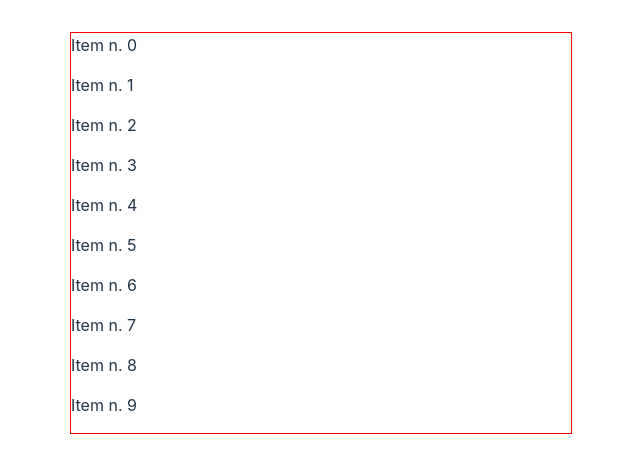
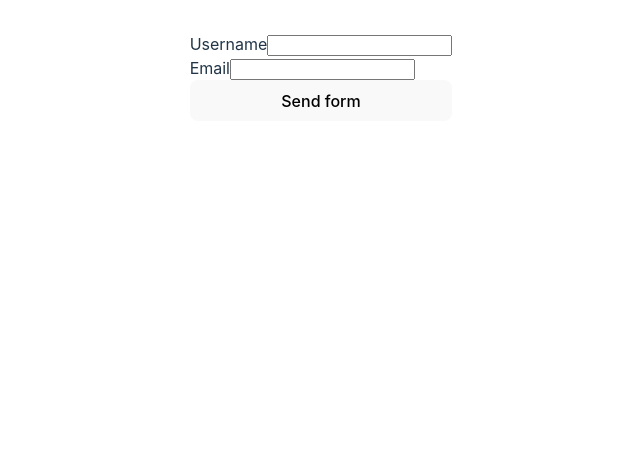
Before and after one commit to msrxse/react-challenges, a React (Vite) app: page / in a window 1280 px wide. Shown: the top 450 px of the page, without its empty margins (319-959 px from the left). Built offline with nearby package versions, Linux system fonts and the light colour scheme.

Commit message:
Create a Reusable Form Component with Validation

```diff
--- a/src/App.tsx
+++ b/src/App.tsx
@@ -14,14 +14,16 @@ import ThemeContext from './components/ThemeContext'
 import StarRating from './components/StarRating'
 import MultiStepForm from './components/MultiStepForm'
 import VirtualizedList from './components/VirtualizedList'
+import FormValidations from './components/FormValidations'
 
-const VISIBLE = 'virtualized-list'
+const VISIBLE = 'form-validations'
 
 function App() {
   const [visible] = useState(VISIBLE)
 
   return (
     (visible === 'counter' && <Counter />) ||
+    (visible === 'form-validations' && <FormValidations />) ||
     (visible === 'virtualized-list' && <VirtualizedList />) ||
     (visible === 'multi-step-form' && <MultiStepForm />) ||
     (visible === 'star-rating' && <StarRating />) ||
--- /dev/null
+++ b/src/components/FormValidations.tsx
@@ -0,0 +1,72 @@
+import { useState, ChangeEvent } from 'react'
+
+interface FormValues {
+  username: string
+  email: string
+}
+type FormValuesNotRequired = Partial<FormValues>
+
+/**
+ * Create a Reusable Form Component with Validation
+ * Build a reusable form component that handles form state and validation for various form fields.
+ */
+const FormValidations = () => {
+  const initialState = {
+    username: '',
+    email: '',
+  }
+  const [formFields, setFormFields] = useState(initialState)
+  const [errors, setFormErrors] = useState<FormValuesNotRequired>(initialState)
+  const handleSetFormFields = (e: ChangeEvent<HTMLInputElement>) => {
+    const { value, name } = e.target
+    setFormFields({ ...formFields, [name]: value })
+  }
+  const validate = (values: FormValues) => {
+    const errors: FormValuesNotRequired = {}
+    if (!values.username) {
+      errors.username = 'Username cannot be empty'
+    }
+    if (!values.email) {
+      errors.email = 'Email cannot be empty'
+    }
+    return errors
+  }
+
+  const handleOnSubmit = (e: ChangeEvent<HTMLFormElement>) => {
+    e.preventDefault()
+
+    const validationsErrors = validate(formFields)
+    setFormErrors(validationsErrors)
+
+    if (Object.keys(validationsErrors).length === 0) {
+      console.log('Sending form')
+      setFormFields(initialState)
+      return undefined
+    }
+  }
+
+  return (
+    <div>
+      <form style={{ display: 'flex', flexDirection: 'column' }} onSubmit={handleOnSubmit}>
+        <div>
+          <label>Username</label>
+          <input
+            name="username"
+            type="text"
+            value={formFields.username}
+            onChange={handleSetFormFields}
+          />
+          {errors.username && errors.username}
+        </div>
+        <div>
+          <label>Email</label>
+          <input name="email" type="text" value={formFields.email} onChange={handleSetFormFields} />
+          {errors.email && errors.email}
+        </div>
+        <button type="submit">Send form</button>
+      </form>
+    </div>
+  )
+}
+
+export default FormValidations
```
Also changed, not shown: 1 other file (tests, documents, lock files or other folders).
